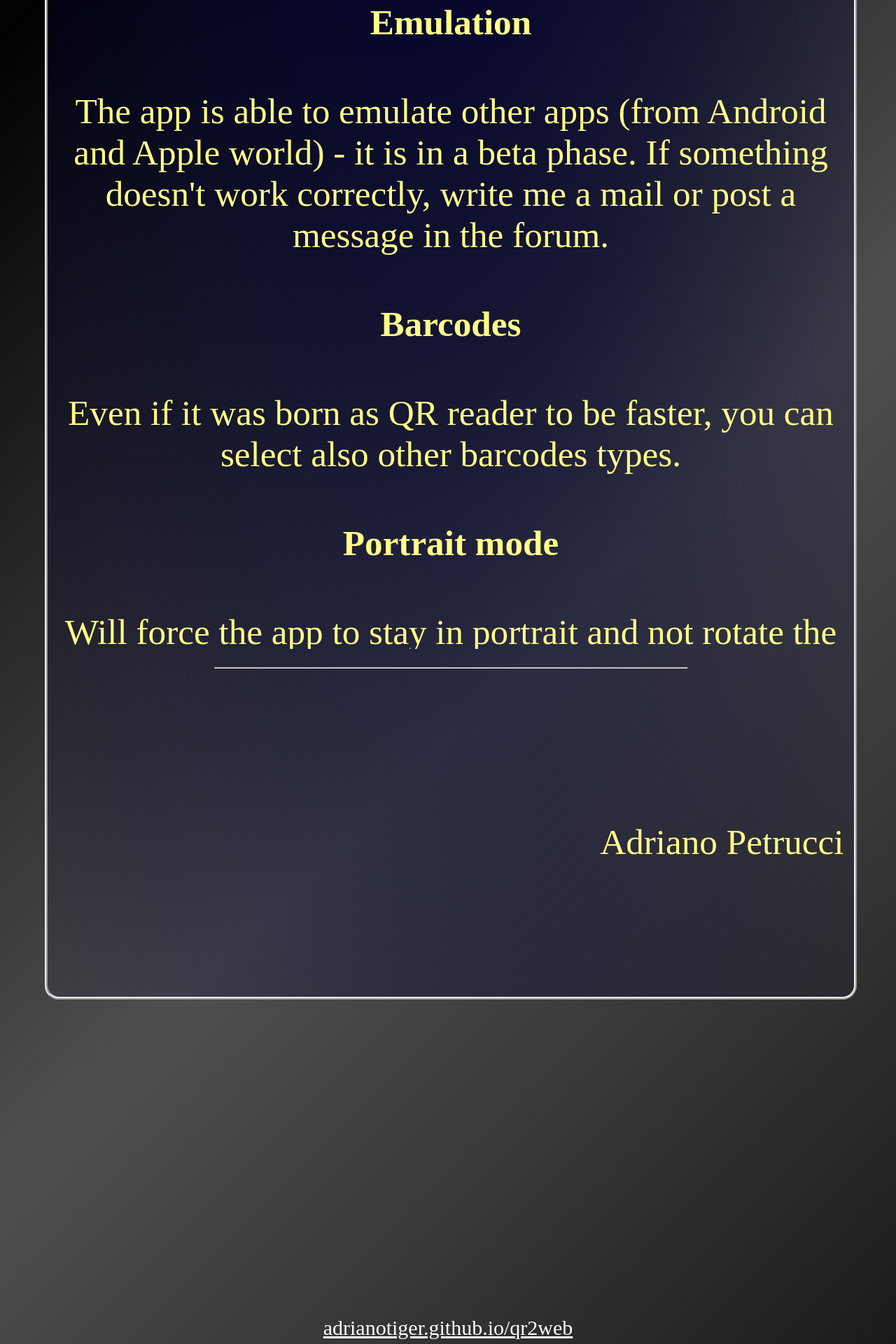
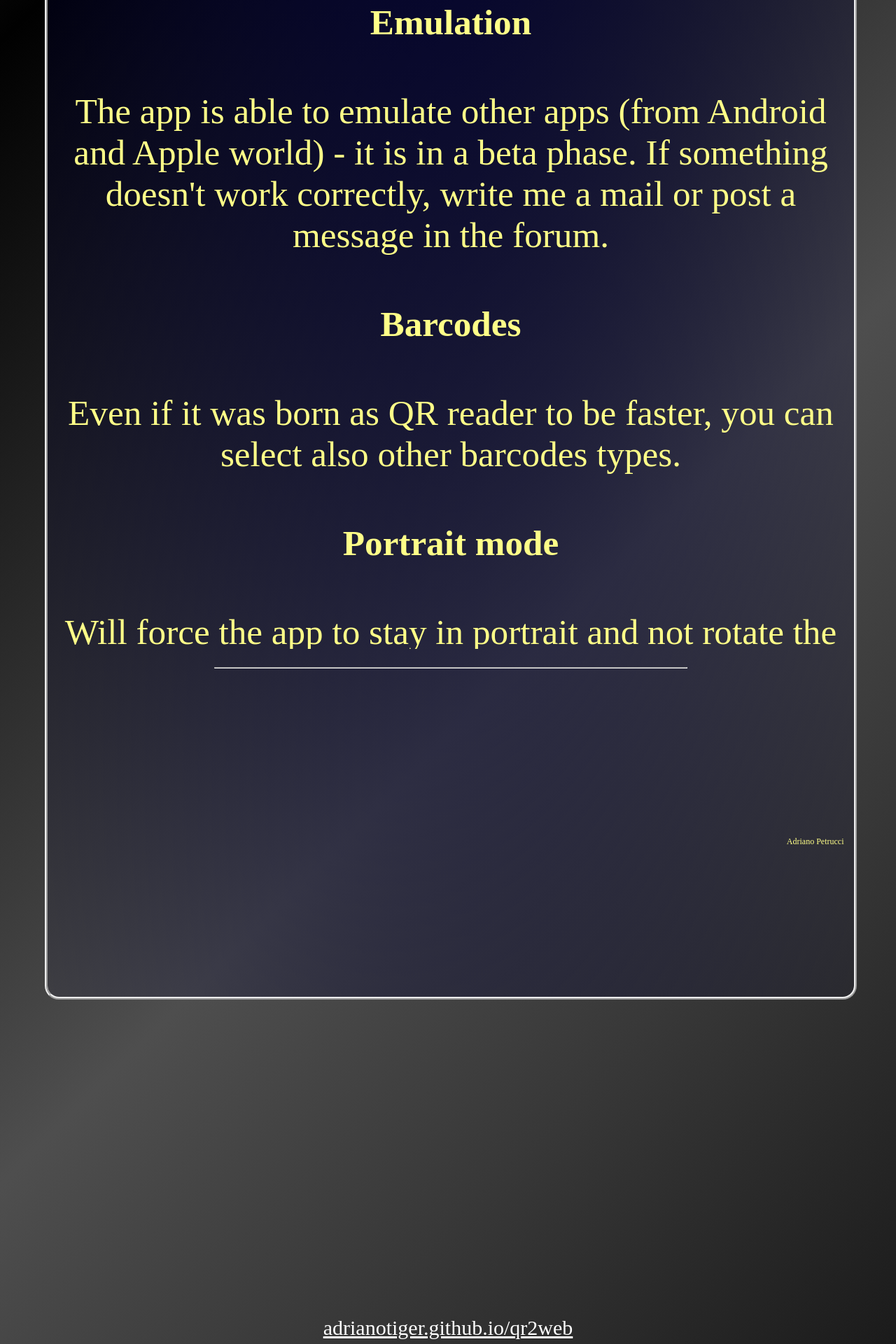
Before and after one commit to Adrianotiger/qr2web, a Jekyll site: the page built from help.html, in a window 1280 px wide. Shown: the part 3080-5000 px from the top of the page at 70% size. Built offline with Jekyll 4.4.1, drawn with Linux system fonts in a browser that asks for light colours.

Commit message:
Update help.html

```diff
--- a/help.html
+++ b/help.html
@@ -66,7 +66,7 @@ title: QR2Web Inventory - Help
           </td>
         </tr>
         <tr>
-          <td style='text-align:right;'>
+          <td style='text-align:right;font-size:12px;line-height:15px;'>
             Adriano Petrucci
           </td>
         </tr>
```
